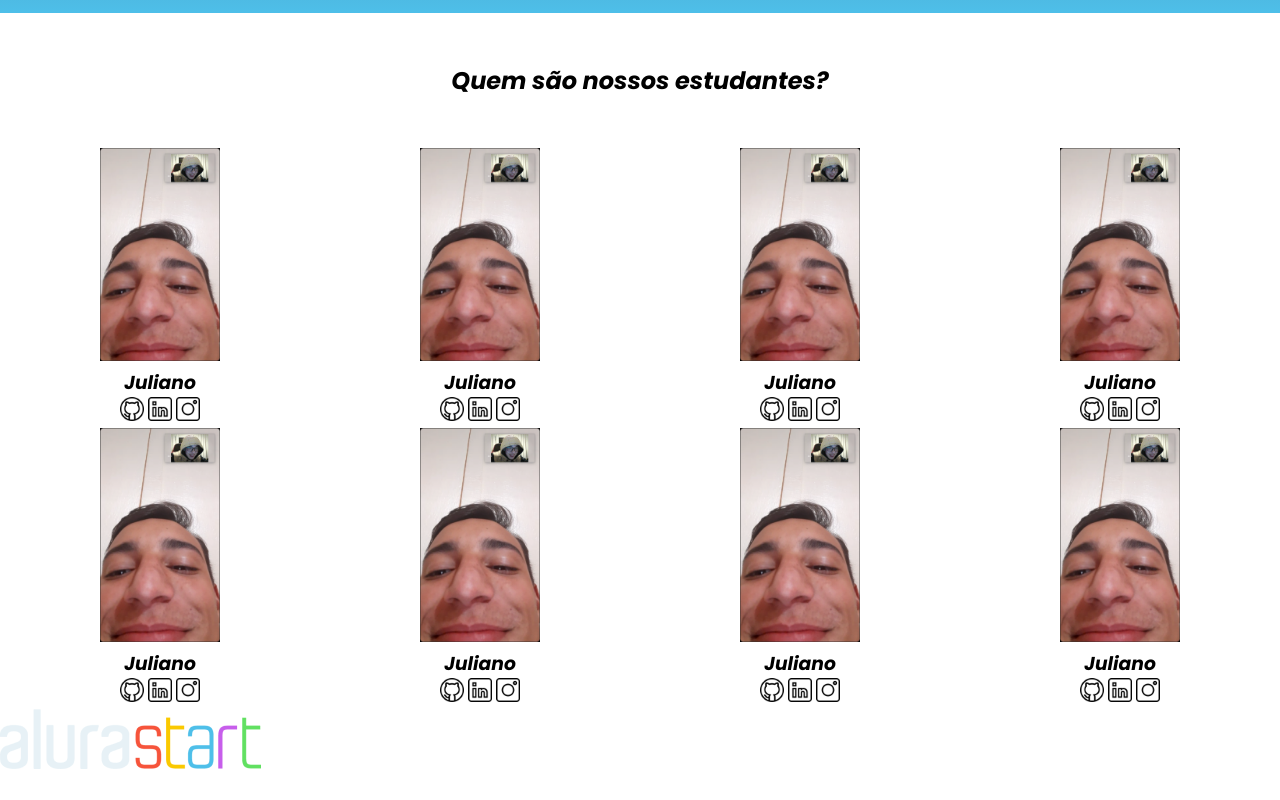
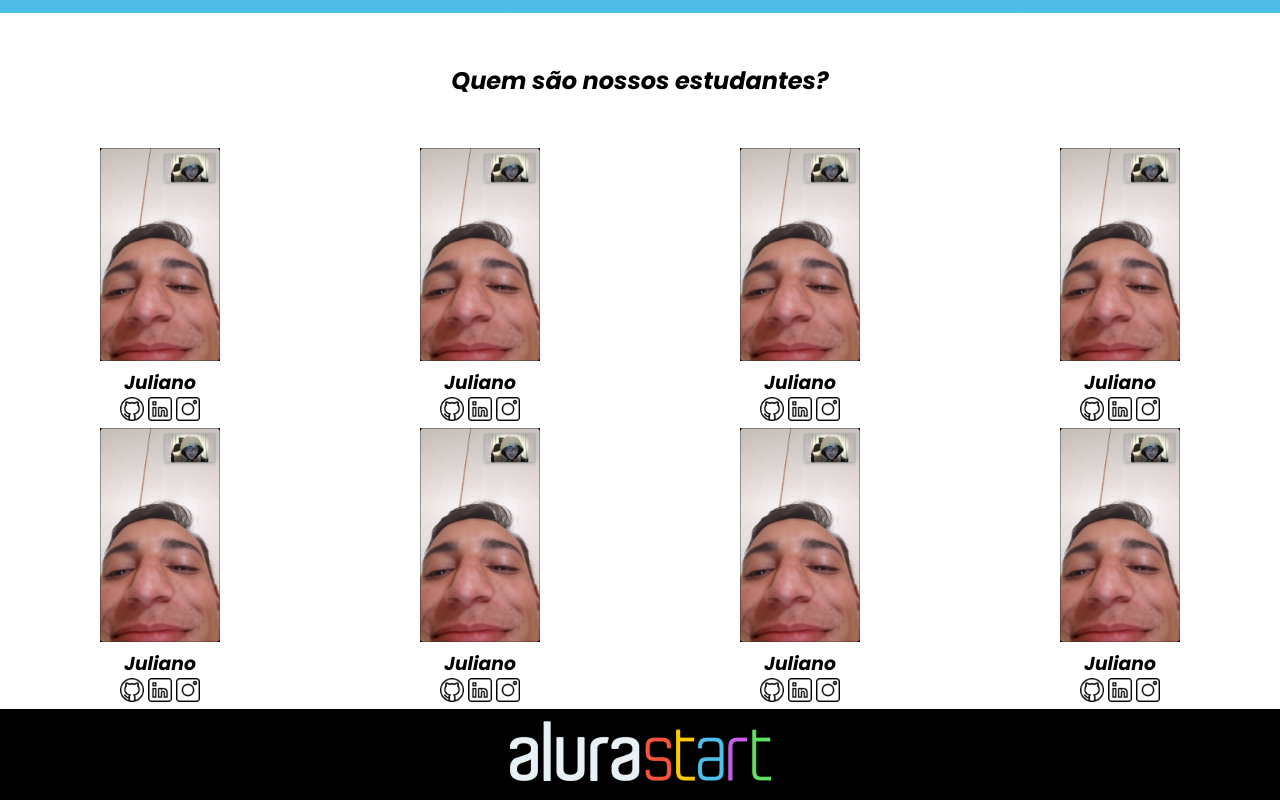
Before and after one commit to NWLS001/ProjetosNWLS, a plain HTML site: page MeuProjeto.html in a window 1280 px wide. Shown: the part 462-1262 px from the top of the page. Before the commit the page ends 1238 px from the top, so only its background shows below. Drawn offline with Linux system fonts and the light colour scheme.

Commit message:
Update Style.css

```diff
--- a/Style.css
+++ b/Style.css
@@ -72,3 +72,11 @@ body {
     grid-template-columns: 25% 25% 25% 25%;
 
 }
+.rodape{
+    background-color: black;
+    text-align: center;
+}
+.rodape-imagem{
+    height: 60px;
+    padding: 12px 0;
+}
```
